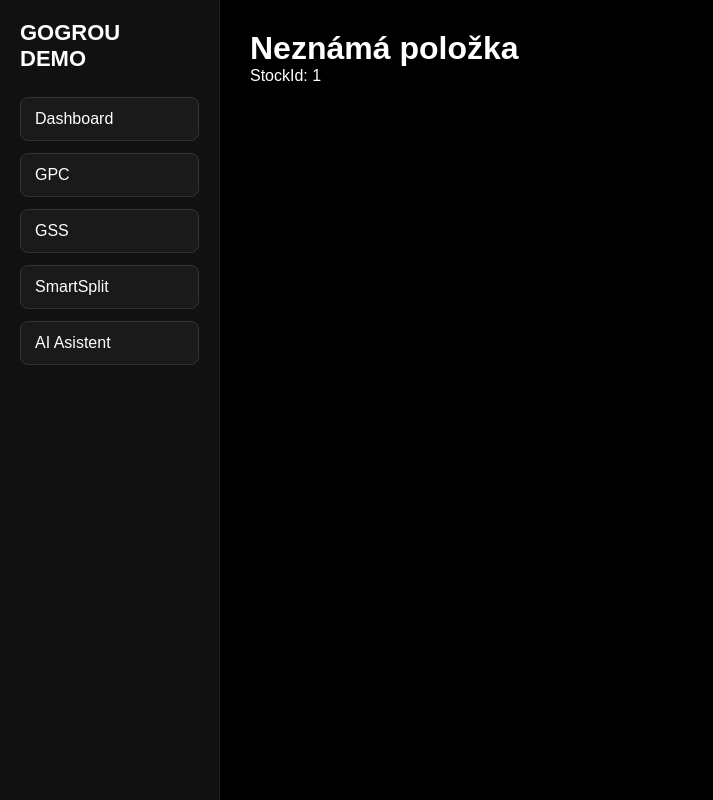
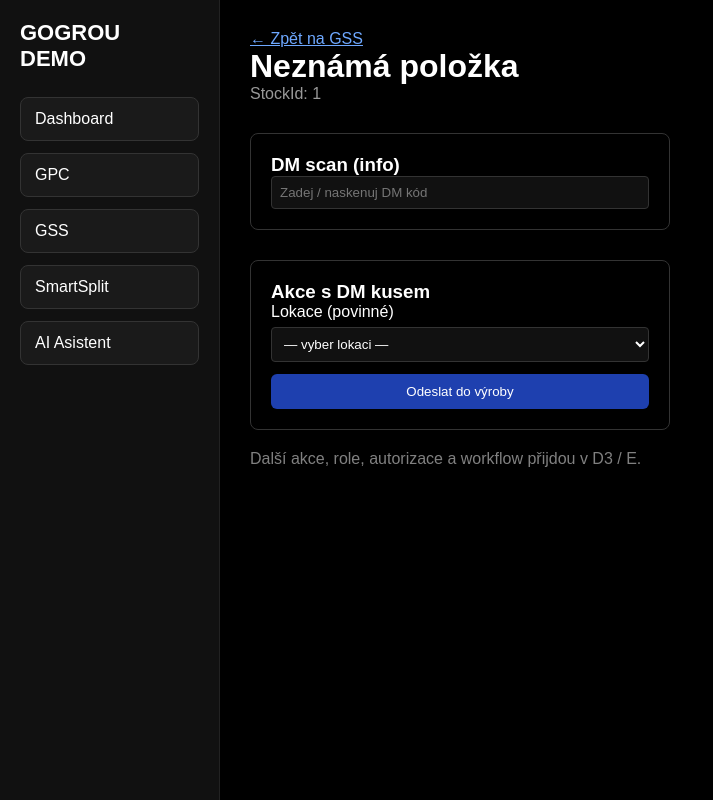
Before and after one commit to gogrou-app/gogrou-demo, a Next.js app: page /gss/1 in a window 1280 px wide. Shown: the whole page, without its empty margins (0-713 px from the left). Built offline with nearby package versions, Linux system fonts and the light colour scheme.

Commit message:
Update page.jsx

```diff
--- a/app/gss/[stockId]/page.jsx
+++ b/app/gss/[stockId]/page.jsx
@@ -1,198 +1,204 @@
 "use client";
 
-import { useParams, useRouter } from "next/navigation";
 import { useState } from "react";
+import { useParams } from "next/navigation";
 
 import gssStock from "../data/gssStock";
 import locations from "../data/locations";
+import auditLog from "../data/auditLog";
 
-// ==================================================
-// DETAIL GSS ITEM
-// ==================================================
+import {
+  DM_ACTIONS,
+  applyActionToDmItem
+} from "../data/stateEngine";
 
-export default function GssItemDetail() {
-  const { stockId } = useParams();
-  const router = useRouter();
+export default function GssItemDetailPage() {
+  const params = useParams();
+  const stockId = params?.stockId;
 
-  const stockItem = gssStock.find((s) => s.id === stockId);
+  const stockItem = gssStock.find(s => s.id === stockId);
 
+  // ==============================
+  // DM SCAN (INFO ONLY)
+  // ==============================
   const [dmInput, setDmInput] = useState("");
   const [dmInfo, setDmInfo] = useState(null);
 
-  const [selectedLocation, setSelectedLocation] = useState("");
-  const [infoMessage, setInfoMessage] = useState("");
-
-  // ==================================================
-  // DM INFO ONLY (C1)
-// ==================================================
-  function handleDmInfoScan(value) {
+  function handleDmScan(value) {
     setDmInput(value);
 
-    const dm = stockItem?.dm_items?.find(
-      (d) => d.dm_code === value
-    );
+    const lastAudit = [...auditLog]
+      .reverse()
+      .find(a => a.dm_code === value);
 
-    if (!dm) {
+    if (!lastAudit) {
       setDmInfo(null);
-      setInfoMessage("DM kód nebyl nalezen");
       return;
     }
 
-    setDmInfo(dm);
-    setInfoMessage("");
+    setDmInfo({
+      dm_code: value,
+      status: lastAudit.to_status,
+      location: lastAudit.location
+    });
   }
 
-  // ==================================================
-  // CONFIRM (zatím jen UI logika)
-// ==================================================
-  function handleConfirm() {
+  // ==============================
+  // D2 – AKCE + POVINNÁ LOKACE
+  // ==============================
+  const [selectedLocation, setSelectedLocation] = useState("");
+  const [actionResult, setActionResult] = useState(null);
+
+  function handleAction(actionKey) {
     if (!dmInfo) {
-      setInfoMessage("Nejprve naskenuj DM kód");
+      alert("Nejdřív naskenuj DM kód.");
       return;
     }
 
     if (!selectedLocation) {
-      setInfoMessage("Vyber cílovou lokaci");
+      alert("Vyber lokaci (povinné).");
       return;
     }
 
-    setInfoMessage(
-      `Připraveno: DM ${dmInfo.dm_code} → ${selectedLocation}`
-    );
+    const result = applyActionToDmItem({
+      item: {
+        dm_code: dmInfo.dm_code,
+        status: dmInfo.status,
+        location: dmInfo.location
+      },
+      action: actionKey,
+      locationId: selectedLocation
+    });
+
+    setActionResult(result);
+
+    if (result.ok) {
+      setDmInfo(result.item);
+    }
   }
 
-  // ==================================================
-  // RENDER
-// ==================================================
-  if (!stockItem) {
-    return (
-      <div>
-        <h1>Neznámá položka</h1>
-        <p>StockId: {stockId}</p>
+  // ==============================
+  // UI
+  // ==============================
+  return (
+    <div>
+      <a href="/gss" style={{ color: "#6ea8ff" }}>
+        ← Zpět na GSS
+      </a>
+
+      <h1>{stockItem?.name || "Neznámá položka"}</h1>
+      <div style={{ opacity: 0.6 }}>
+        StockId: {stockId}
       </div>
-    );
-  }
-
-  return (
-    <div style={{ maxWidth: 700 }}>
-      <button
-        onClick={() => router.push("/gss")}
-        style={{
-          background: "none",
-          border: "none",
-          color: "#7aa2ff",
-          cursor: "pointer",
-          marginBottom: 10
-        }}
-      >
-        ← Zpět na GSS
-      </button>
-
-      <h1>{stockItem.name}</h1>
-      <p>StockId: {stockItem.id}</p>
 
       {/* ================= DM SCAN INFO ================= */}
       <div
         style={{
-          marginTop: 20,
+          marginTop: 30,
           padding: 20,
           border: "1px solid #333",
-          borderRadius: 8
+          borderRadius: 8,
+          maxWidth: 420
         }}
       >
         <h3>DM scan (info)</h3>
 
         <input
+          type="text"
+          placeholder="Zadej / naskenuj DM kód"
           value={dmInput}
-          onChange={(e) => handleDmInfoScan(e.target.value)}
-          placeholder="Zadej / naskenuj DM kód"
+          onChange={e => handleDmScan(e.target.value)}
           style={{
             width: "100%",
-            padding: 10,
-            marginBottom: 10,
+            padding: 8,
             background: "#111",
             color: "#fff",
-            border: "1px solid #333"
+            border: "1px solid #333",
+            borderRadius: 4
           }}
         />
 
         {dmInfo && (
           <div
             style={{
-              marginTop: 10,
-              padding: 12,
-              background: "#0f0f0f",
+              marginTop: 12,
+              padding: 10,
+              background: "#111",
+              border: "1px solid #333",
               borderRadius: 6
             }}
           >
-            <strong>DM:</strong> {dmInfo.dm_code}
-            <br />
-            <strong>Stav:</strong> {dmInfo.status}
-            <br />
-            <strong>Lokace:</strong> {dmInfo.location}
-            <br />
-            <strong>Přebroušení:</strong>{" "}
-            {dmInfo.sharpening_count}/{dmInfo.max_sharpening}
+            <div><b>DM:</b> {dmInfo.dm_code}</div>
+            <div><b>Stav:</b> {dmInfo.status}</div>
+            <div><b>Lokace:</b> {dmInfo.location}</div>
           </div>
         )}
       </div>
 
-      {/* ================= LOKACE ================= */}
+      {/* ================= D2 – AKCE + LOKACE ================= */}
       <div
         style={{
-          marginTop: 20,
+          marginTop: 30,
           padding: 20,
           border: "1px solid #333",
-          borderRadius: 8
+          borderRadius: 8,
+          maxWidth: 420
         }}
       >
-        <h3>Cílová lokace</h3>
+        <h3>Akce s DM kusem</h3>
+
+        {/* VÝBĚR LOKACE */}
+        <label style={{ display: "block", marginBottom: 6 }}>
+          Lokace (povinné)
+        </label>
 
         <select
           value={selectedLocation}
-          onChange={(e) => setSelectedLocation(e.target.value)}
+          onChange={e => setSelectedLocation(e.target.value)}
           style={{
             width: "100%",
-            padding: 10,
+            padding: 8,
             background: "#111",
             color: "#fff",
-            border: "1px solid #333"
+            border: "1px solid #333",
+            borderRadius: 4,
+            marginBottom: 12
           }}
         >
-          <option value="">-- vyber lokaci --</option>
-          {locations.map((loc) => (
+          <option value="">— vyber lokaci —</option>
+          {locations.map(loc => (
             <option key={loc.id} value={loc.id}>
               {loc.name}
             </option>
           ))}
         </select>
-      </div>
 
-      {/* ================= CONFIRM ================= */}
-      <div style={{ marginTop: 20 }}>
+        {/* DEMO AKCE */}
         <button
-          onClick={handleConfirm}
+          onClick={() => handleAction("SEND_TO_PRODUCTION")}
           style={{
-            padding: "10px 16px",
-            background: "#7aa2ff",
-            color: "#000",
+            width: "100%",
+            padding: 10,
+            background: "#1e40af",
+            color: "#fff",
             border: "none",
             borderRadius: 6,
             cursor: "pointer"
           }}
         >
-          Potvrdit
+          Odeslat do výroby
         </button>
 
-        {infoMessage && (
-          <div style={{ marginTop: 10, color: "#aaa" }}>
-            {infoMessage}
+        {actionResult && !actionResult.ok && (
+          <div style={{ color: "#ff6b6b", marginTop: 10 }}>
+            {actionResult.error}
           </div>
         )}
       </div>
 
-      <div style={{ marginTop: 30, color: "#555" }}>
-        (Další akce, stavový engine a pohyby přijdou v D3 / C2)
+      {/* POZNÁMKA */}
+      <div style={{ marginTop: 20, opacity: 0.5 }}>
+        Další akce, role, autorizace a workflow přijdou v D3 / E.
       </div>
     </div>
   );
```
